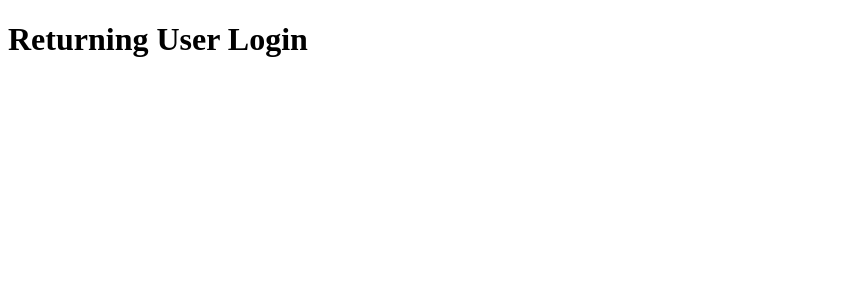
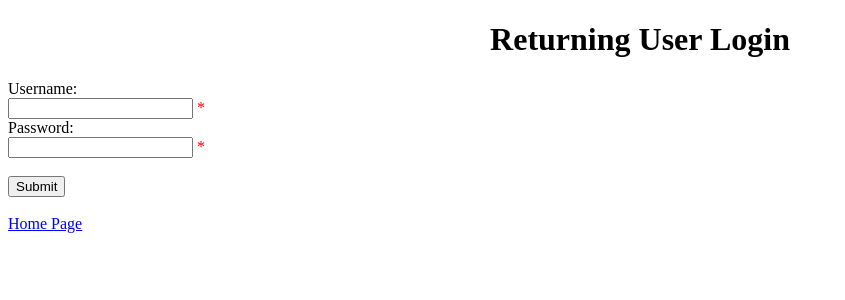
Before and after one commit to johnmhayde/Vehicle-Sales-Portal, a PHP site: page /login.php in a window 1280 px wide. Shown: the top 300 px of the page, without its empty margins (0-845 px from the left). Run offline with PHP 8.4, Linux system fonts and the light colour scheme.

Commit message:
added returning user login and verification

```diff
--- a/login.php
+++ b/login.php
@@ -2,10 +2,44 @@
 <html lang="en" dir="ltr">
   <head>
     <meta charset="utf-8">
-    <title>Login</title>
+    <title>Returning User Login</title>
+    <link rel="stylesheet" href="/css/stylesheet.css">
   </head>
   <body>
+
+    <?php
+    // Initialize variables in form
+    $username = $password = "";
+    // define error variables
+    $usernameErr = $passwordErr = "";
+    // Make sure every box is filled. If box is filled, post data. If not, throw error
+    if($_SERVER["REQUEST_METHOD"] == "POST") {
+      if(empty($_POST["username"])) {
+        $usernameErr = "Username Required";
+      } else {
+        $username = $_POST["username"];
+      }
+      if(empty($_POST["password"])) {
+        $passwordErr = "Password Required";
+      } else {
+        $password = $_POST["password"];
+      }
+    }
+    ?>
+    <!-- Table to get user input. PHP calls return error if posted without
+    filling all boxes and keep correct info in table so user does not have
+    to re-enter everything on post with incorrect info. -->
     <h1>Returning User Login</h1>
+    <form action="php/returning_user_verification.php" method="post">
+      <label for="username">Username:</label><br>
+      <input type="text" name="username" value="<?php echo $username;?>">
+      <span class="error">* <?php echo $usernameErr;?></span><br>
+      <label for="password">Password:</label><br>
+      <input type="text" name="password" value="<?php echo $password;?>">
+      <span class="error">* <?php echo $passwordErr;?></span><br><br>
+      <input type="submit" value="Submit"><br><br>
+    </form>
+    <a href="index.html">Home Page</a>
 
   </body>
 </html>
```
Also changed, not shown: php/returning_user_verification.php (added, +41 -0 lines).
